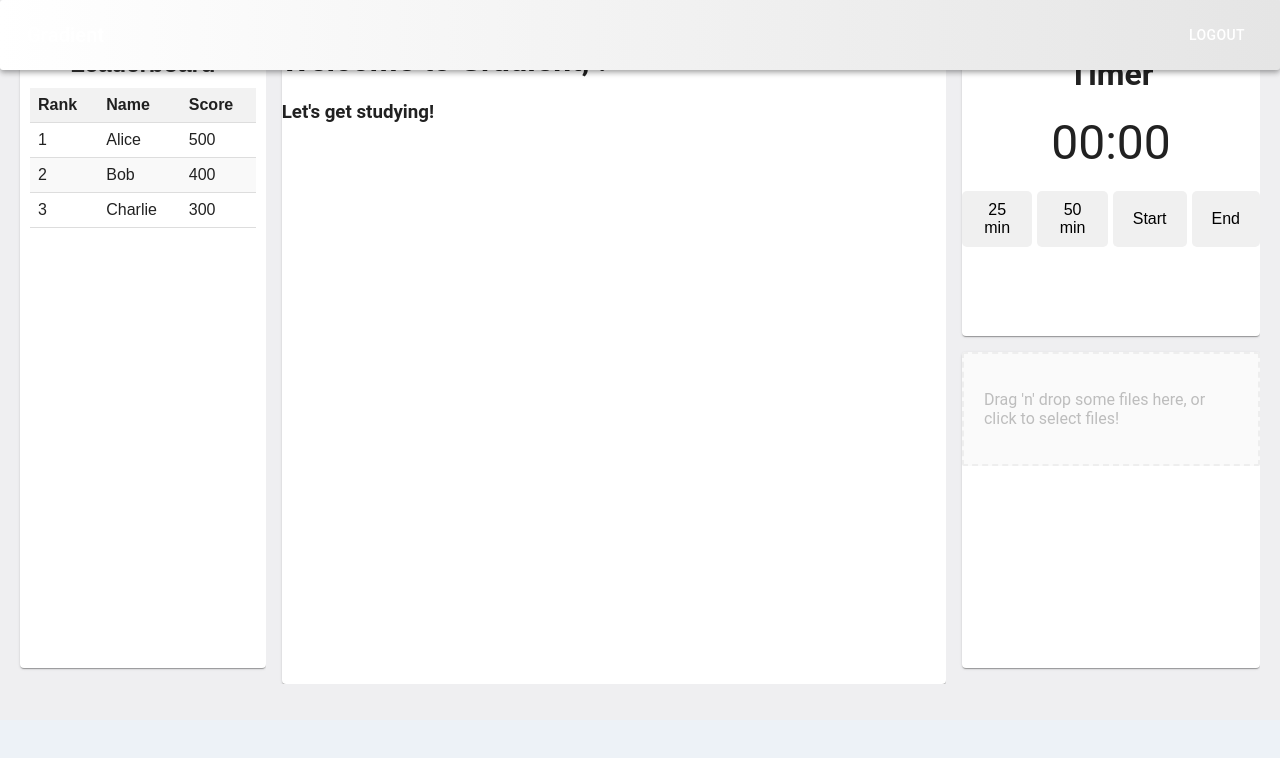
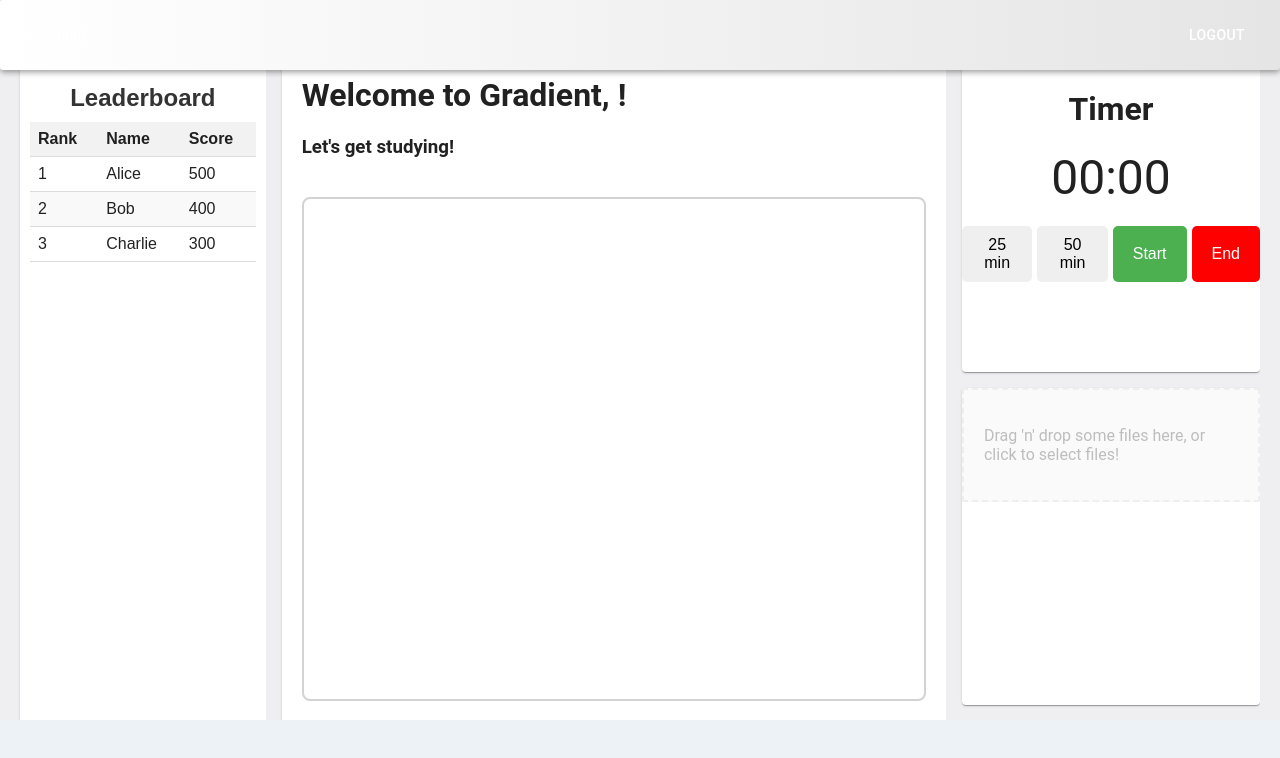
Before and after one commit to Sugarnetes/Gradient, a React (Create React App) app in the folder client/: page /dashboard in a window 1280 px wide. Shown: the top 758 px of the page. Built offline with nearby package versions, Linux system fonts and the light colour scheme; no server answers.

Commit message:
some style changes

```diff
--- a/client/src/components/header.jsx
+++ b/client/src/components/header.jsx
@@ -9,7 +9,7 @@
     return (
         <AppBar className='header'  sx={{marginBottom: 2}}>
             <Toolbar>
-                <Typography variant="h6" component="div" sx={{ flexGrow: 1 }}>
+                <Typography variant="h" component="div" sx={{ flexGrow: 1 }}>
                     Gradient
                 </Typography>
                 <Typography variant="body1" sx={{ marginRight: 2 }}>
--- a/client/src/components/timer.css
+++ b/client/src/components/timer.css
@@ -17,13 +17,28 @@
 }
 
 .buttons button {
-    padding: 10px 20px; /* Padding inside buttons */
-    font-size: 1em; /* Adjust button font size as needed */
-    cursor: pointer; /* Changes cursor to pointer when hovering over buttons */
-    outline: none; /* Removes the outline around buttons when focused */
-    border: none; /* Removes the default border of buttons */
-    background-color: #f0f0f0; /* Light grey background for the buttons */
-    border-radius: 5px; /* Rounded corners for buttons */
+    padding: 10px 20px;
+    font-size: 1em;
+    cursor: pointer;
+    outline: none;
+    border: none;
+    border-radius: 5px;
+}
+
+/* Start button style */
+.buttons .start-button {
+    background-color: #4CAF50; /* Green */
+    color: white;
+}
+
+/* Stop button style */
+.buttons .stop-button {
+    background-color: #FF0000; /* Red */
+    color: white;
+}
+.buttons .pause-button {
+    background-color: #2196F3; /* Blue */
+    color: white;
 }
 
 .buttons button:hover {
--- a/client/src/components/timer.jsx
+++ b/client/src/components/timer.jsx
@@ -106,10 +106,10 @@
                 <div className="buttons">
                     <button onClick={() => setTime(0.05)}>25 min</button>
                     <button onClick={() => setTime(50)}>50 min</button>
-                    <button onClick={toggle}>
+                    <button onClick={toggle}className={isTimerActive ? 'pause-button' : 'start-button'}>
                         {isTimerActive ? 'Pause' : 'Start'}
                     </button>
-                    <button onClick={reset}>End</button>
+                    <button onClick={reset}className="stop-button">End</button>
                 </div>
             </div>
         </>
--- a/client/src/pages/home.jsx
+++ b/client/src/pages/home.jsx
@@ -21,7 +21,7 @@
 
                 {/* Left Column */}
                 <Grid item xs={2.5} className='Grid-item'>
-                    <Grid container direction="column" spacing={2} style={{ height: '100%' }}>
+                    <Grid container direction="column" spacing={2} style={{ height: '100%',marginTop: '18px'  }}>
 
                         {/* Left Column - First Box */}
                         <Grid item xs style={{ height: '100%' }}>
@@ -35,12 +35,22 @@
 
                 {/* Middle Column */}
                 <Grid item xs={6.5} className='Grid-item'>
-                    <Grid item xs style={{ height: '100%' }}>
-                        <Paper className='Paper'>
-                            <div className='center'>
-                                <h1>Welcome to Gradient, {name}!</h1>
-                                <h3>Let's get studying!</h3>
+                    <Grid item xs style={{ height: '100%', marginTop: '35px' }}>
+                        <Paper className='Paper' >
+                        <div className='text-container' style={{ marginLeft: '20px' }}>
+                                <h1>   Welcome to Gradient, {name}!</h1>
+                                <h3>   Let's get studying!</h3>
                             </div>
+          {/* Add an empty outlined box with a div */}
+          <div
+            className='additional-box'
+            style={{
+              border: '2px solid lightgray',
+              borderRadius: '8px',
+              margin: '20px',
+              height: '500px', // Adjust the height as needed
+            }}
+          ></div>
                         </Paper>
                     </Grid>
                 </Grid>
@@ -50,7 +60,7 @@
                     <Grid container direction="column" spacing={2} style={{ height: '100%' }}>
 
                         {/* Right Column - First Box */}
-                        <Grid item xs style={{ height: '100%' }}>
+                        <Grid item xs style={{ height: '100%', marginTop: '35px'  }}>
                             <Paper className='Paper'>
                                 <Timer />
                             </Paper>
```
